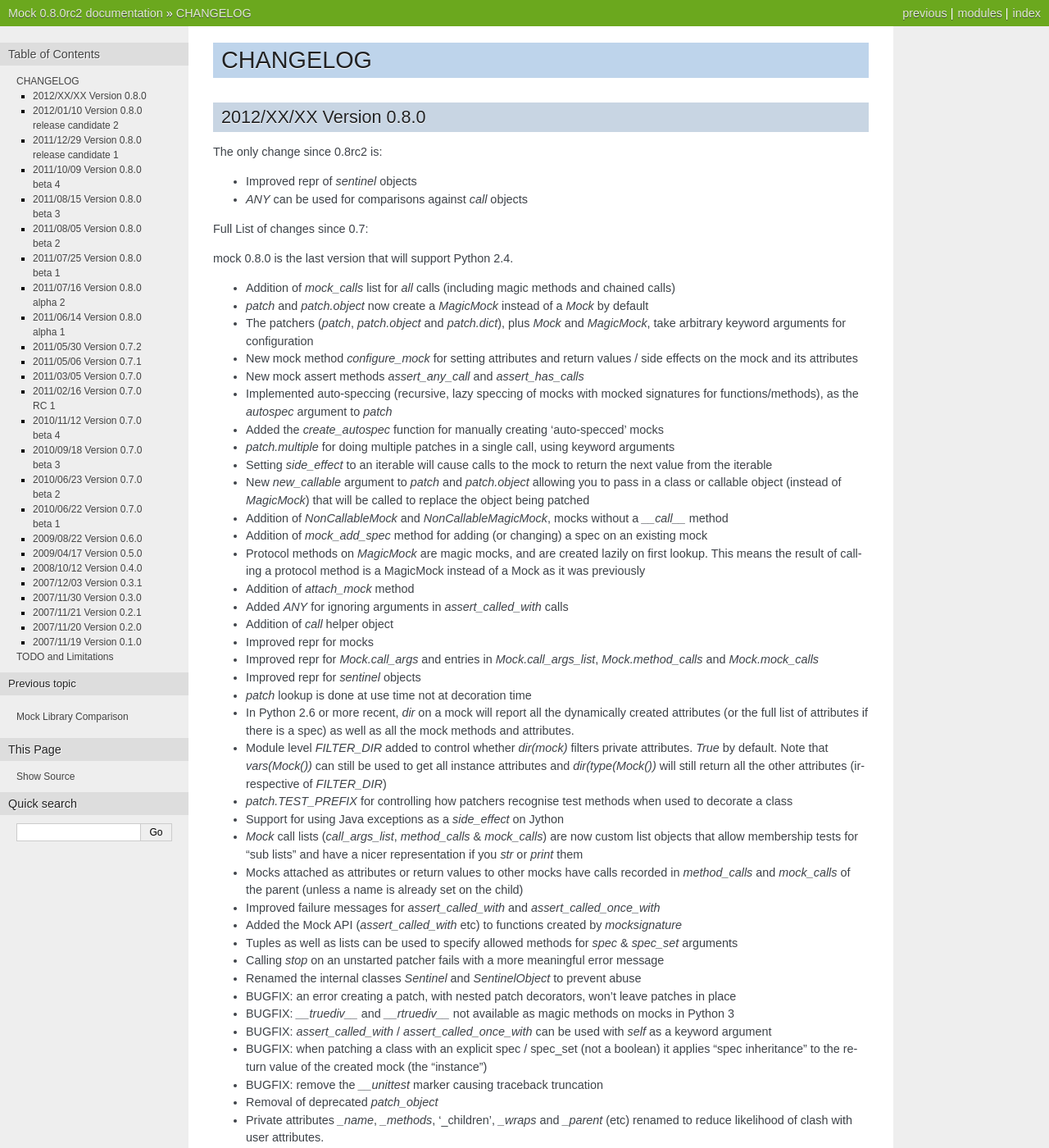
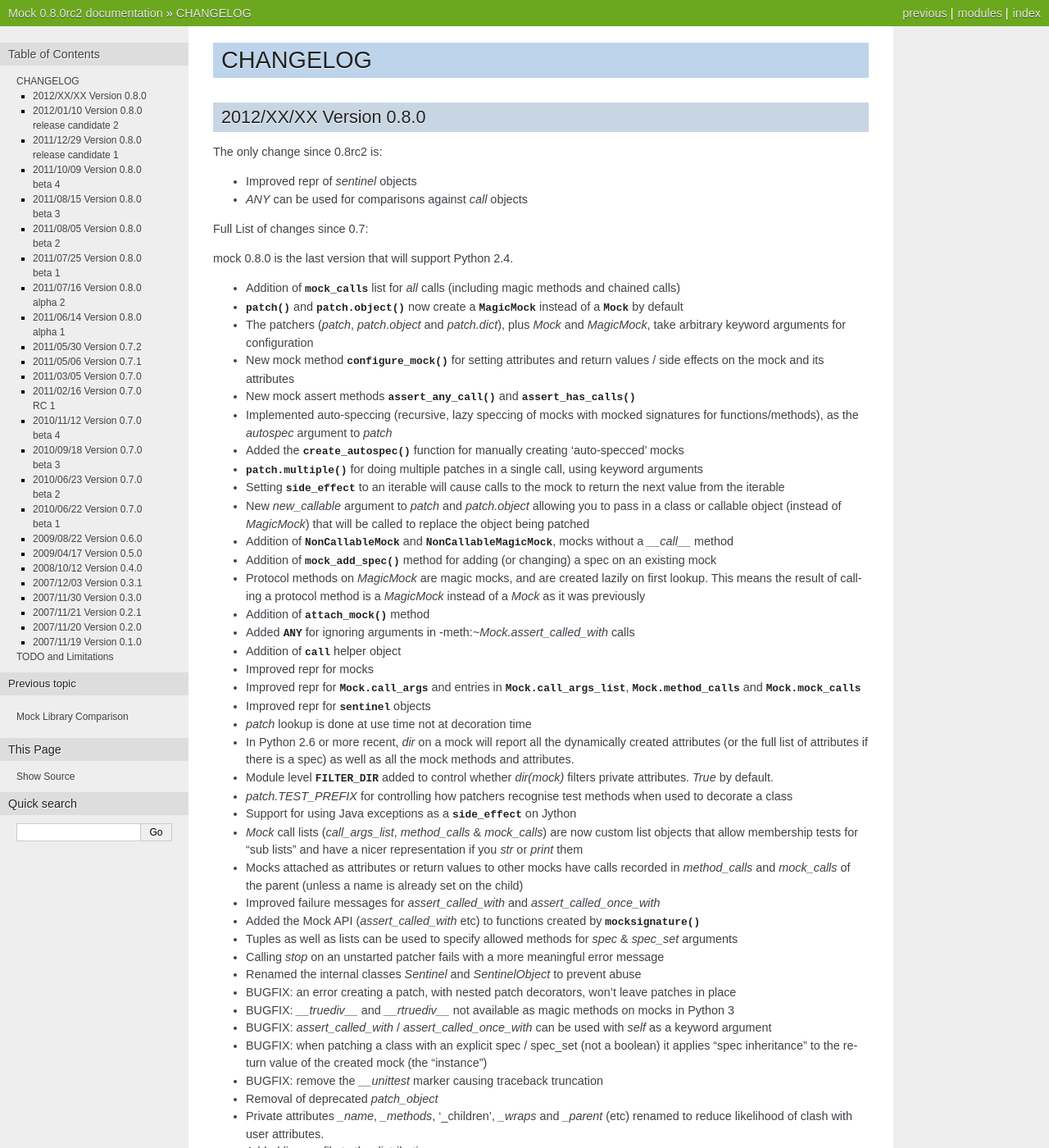
Before and after one commit to testing-cabal/mock, a Sphinx documentation site: the page built from docs/changelog.txt, in a window 1280 px wide and 1400 px high. Shown: the whole window at 82% size. Built offline with Sphinx 7.4.7, drawn with Linux system fonts in a browser that asks for light colours.

Commit message:
Add links to 0.8 changelog

```diff
--- a/docs/changelog.txt
+++ b/docs/changelog.txt
@@ -17,51 +17,52 @@
 
 mock 0.8.0 is the last version that will support Python 2.4.
 
-* Addition of `mock_calls` list for *all* calls (including magic methods and
-  chained calls)
-* `patch` and `patch.object` now create a `MagicMock` instead of a `Mock` by
-  default
+* Addition of :attr:`~Mock.mock_calls` list for *all* calls (including magic
+  methods and chained calls)
+* :func:`patch` and :func:`patch.object` now create a :class:`MagicMock`
+  instead of a :class:`Mock` by default
 * The patchers (`patch`, `patch.object` and `patch.dict`), plus `Mock` and
   `MagicMock`, take arbitrary keyword arguments for configuration
-* New mock method `configure_mock` for setting attributes and return values /
-  side effects on the mock and its attributes
-* New mock assert methods `assert_any_call` and `assert_has_calls`
+* New mock method :meth:`~Mock.configure_mock` for setting attributes and
+  return values / side effects on the mock and its attributes
+* New mock assert methods :meth:`~Mock.assert_any_call` and
+  :meth:`~Mock.assert_has_calls`
 * Implemented auto-speccing (recursive, lazy speccing of mocks with mocked
   signatures for functions/methods), as the `autospec` argument to `patch`
-* Added the `create_autospec` function for manually creating 'auto-specced'
-  mocks
-* `patch.multiple` for doing multiple patches in a single call, using keyword
-  arguments
-* Setting `side_effect` to an iterable will cause calls to the mock to return
-  the next value from the iterable
+* Added the :func:`create_autospec` function for manually creating
+  'auto-specced' mocks
+* :func:`patch.multiple` for doing multiple patches in a single call, using
+  keyword arguments
+* Setting :attr:`~Mock.side_effect` to an iterable will cause calls to the mock
+  to return the next value from the iterable
 * New `new_callable` argument to `patch` and `patch.object` allowing you to
   pass in a class or callable object (instead of `MagicMock`) that will be
   called to replace the object being patched
-* Addition of `NonCallableMock` and `NonCallableMagicMock`, mocks without a
-  `__call__` method
-* Addition of `mock_add_spec` method for adding (or changing) a spec on an
-  existing mock
+* Addition of :class:`NonCallableMock` and :class:`NonCallableMagicMock`, mocks
+  without a `__call__` method
+* Addition of :meth:`~Mock.mock_add_spec` method for adding (or changing) a
+  spec on an existing mock
 * Protocol methods on `MagicMock` are magic mocks, and are created lazily on
   first lookup. This means the result of calling a protocol method is a
-  MagicMock instead of a Mock as it was previously
-* Addition of `attach_mock` method
-* Added `ANY` for ignoring arguments in `assert_called_with` calls
-* Addition of `call` helper object
+  `MagicMock` instead of a `Mock` as it was previously
+* Addition of :meth:`~Mock.attach_mock` method
+* Added :data:`ANY` for ignoring arguments in -meth:`~Mock.assert_called_with`
+  calls
+* Addition of :data:`call` helper object
 * Improved repr for mocks
-* Improved repr for `Mock.call_args` and entries in `Mock.call_args_list`,
-  `Mock.method_calls` and `Mock.mock_calls`
-* Improved repr for `sentinel` objects
+* Improved repr for :attr:`Mock.call_args` and entries in
+  :attr:`Mock.call_args_list`, :attr:`Mock.method_calls` and
+  :attr:`Mock.mock_calls`
+* Improved repr for :data:`sentinel` objects
 * `patch` lookup is done at use time not at decoration time
 * In Python 2.6 or more recent, `dir` on a mock will report all the dynamically
   created attributes (or the full list of attributes if there is a spec) as
   well as all the mock methods and attributes.
-* Module level `FILTER_DIR` added to control whether `dir(mock)` filters
-  private attributes. `True` by default. Note that `vars(Mock())` can still be
-  used to get all instance attributes and `dir(type(Mock())` will still return
-  all the other attributes (irrespective of `FILTER_DIR`)
+* Module level :data:`FILTER_DIR` added to control whether `dir(mock)` filters
+  private attributes. `True` by default.
 * `patch.TEST_PREFIX` for controlling how patchers recognise test methods when
   used to decorate a class
-* Support for using Java exceptions as a `side_effect` on Jython
+* Support for using Java exceptions as a :attr:`~Mock.side_effect` on Jython
 * `Mock` call lists (`call_args_list`, `method_calls` & `mock_calls`) are now
   custom list objects that allow membership tests for "sub lists" and have
   a nicer representation if you `str` or `print` them
@@ -71,7 +72,7 @@
 * Improved failure messages for `assert_called_with` and
   `assert_called_once_with`
 * Added the Mock API (`assert_called_with` etc) to functions created by
-  `mocksignature`
+  :func:`mocksignature`
 * Tuples as well as lists can be used to specify allowed methods for `spec` &
   `spec_set` arguments
 * Calling `stop` on an unstarted patcher fails with  a more meaningful error
--- a/mock.py
+++ b/mock.py
@@ -875,7 +875,7 @@
         The `mock_calls` list is checked for the calls.
 
         If `any_order` is False (the default) then the calls must be
-        sequentially. There can be extra calls before or after the
+        sequential. There can be extra calls before or after the
         specified calls.
 
         If `any_order` is True then the calls can be in any order, but
```
Also changed, not shown: docs/mock.txt (+6 -6 lines).
